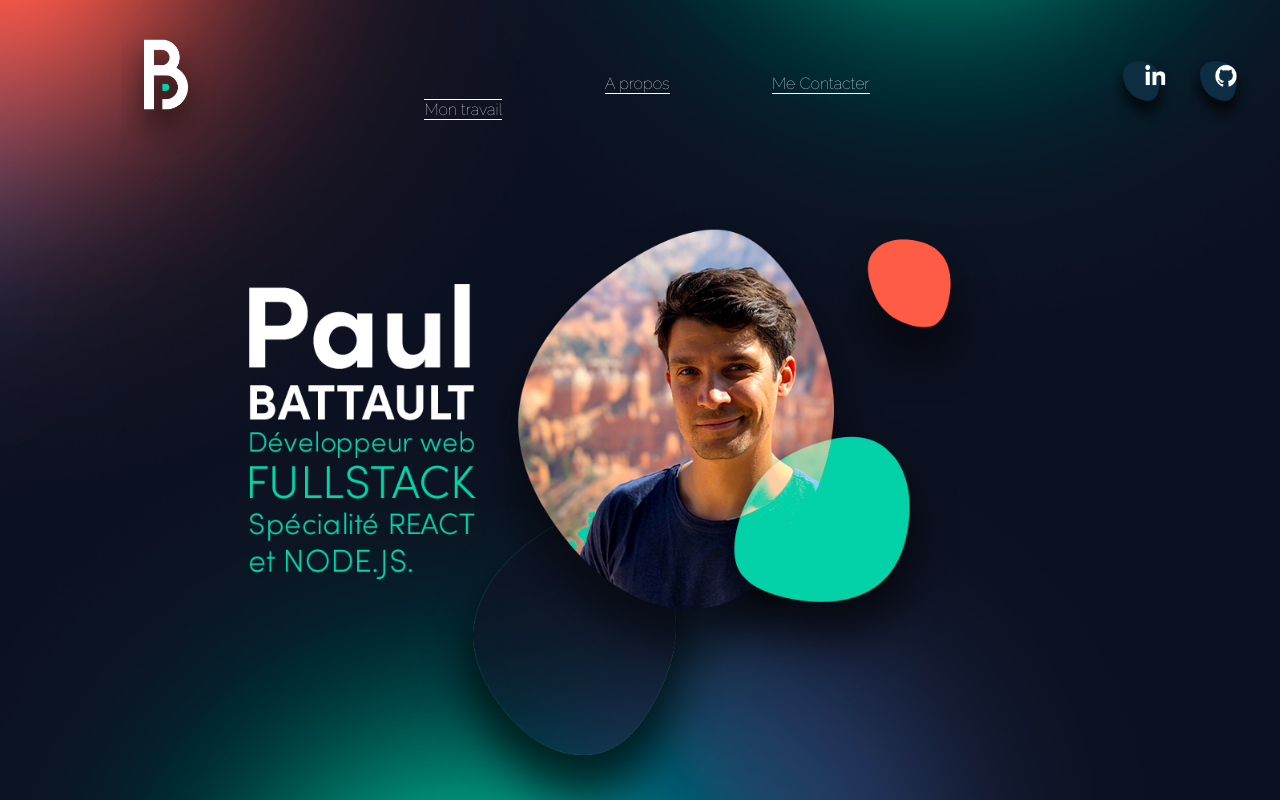
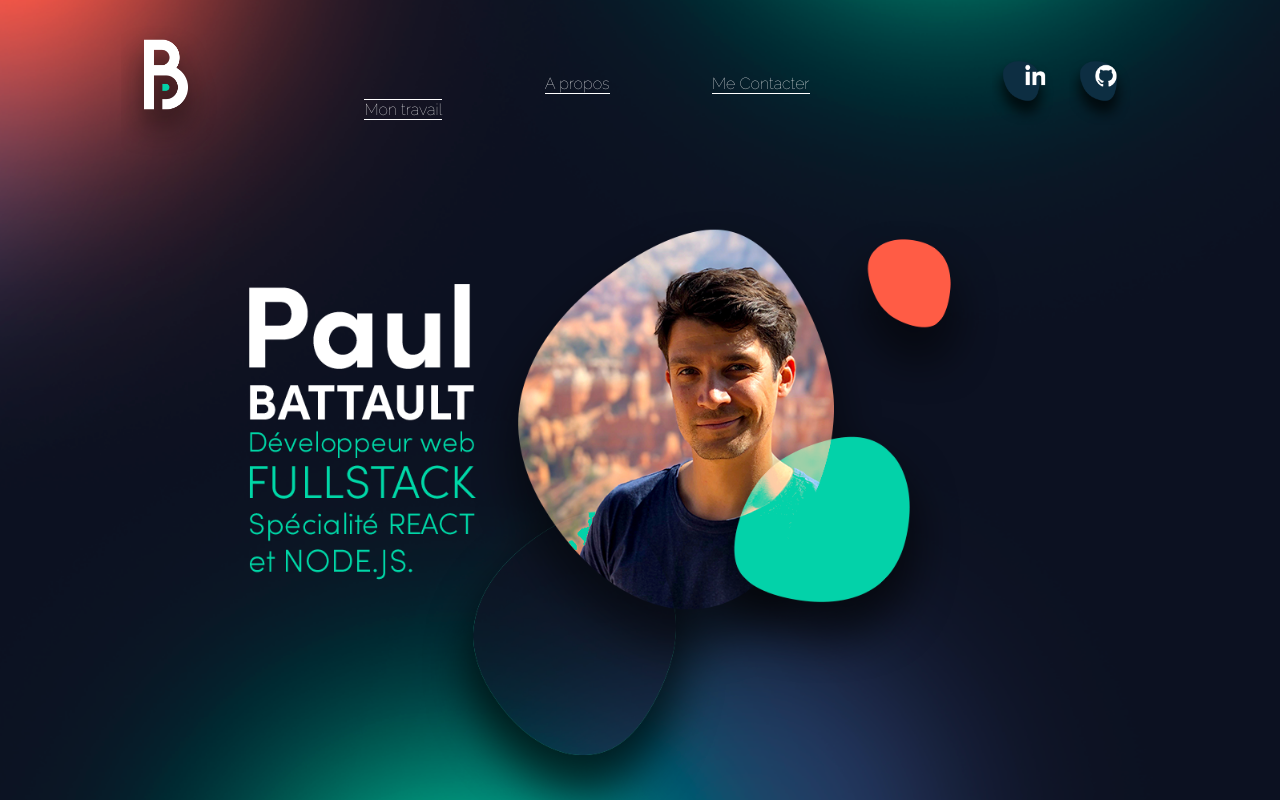
Before and after one commit to BATTAULT-p/PORTFOLIO, a React (Vite) app: page / in a window 1280 px wide. Shown: the top 800 px of the page. Built offline with nearby package versions, Linux system fonts and the light colour scheme.

Commit message:
fix button

```diff
--- a/src/components/NavBar.css
+++ b/src/components/NavBar.css
@@ -135,7 +135,7 @@ nav {
   }
   .reseaux {
     margin-top: 8vh;
-    margin-right: 5vh;
+    margin-right: 20vh;
     width: 10%;
     display: flex;
     justify-content: space-around;
```
